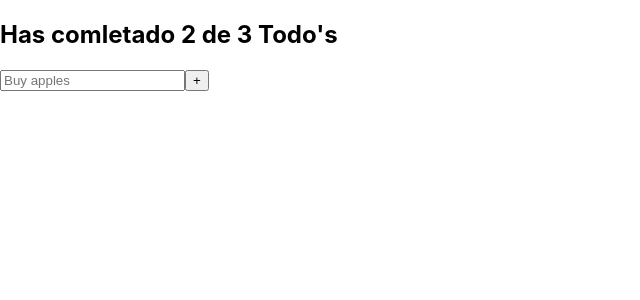
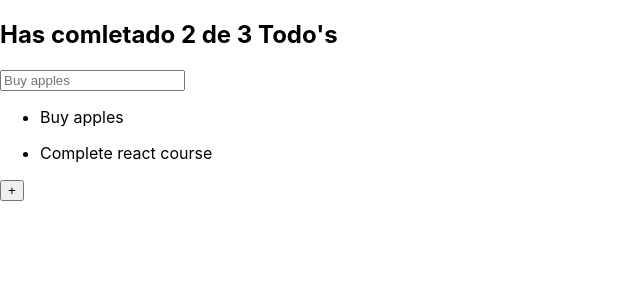
Before and after one commit to Armando101/todo-react-app, a React (Create React App) app: page / in a window 1280 px wide. Shown: the top 300 px of the page, without its empty margins (0-640 px from the left). Built offline with nearby package versions, Linux system fonts and the light colour scheme.

Commit message:
layout base for todo app

```diff
--- a/src/App.js
+++ b/src/App.js
@@ -1,21 +1,23 @@
-// import { todos } from "./mocks/todo";
+import { CreateTodoButton } from "./components/CreateTodoButton";
+import { TodoCounter } from "./components/TodoCounter";
+import { TodoItem } from "./components/TodoItem";
+import { TodoList } from "./components/TodoList";
+import { TodoSearch } from "./components/TodoSearch";
+import { todos } from "./mocks/todo";
 
 function App() {
   return (
     <>
-      {/* <TodoCounter /> */}
-      <h2>Has comletado 2 de 3 Todo's</h2>
-      {/* <TododSearch /> */}
-      <input type="text" placeholder="Buy apples" />
-      {/* <TodoList>
-        {todos.map((item, index) => {
-          <TodoItem key={index} item />;
-        })}
-      </TodoList> */}
-      {/*
+      <TodoCounter />
+      <TodoSearch />
+
+      <TodoList>
+        {todos.map((item, index) => (
+          <TodoItem key={index} text={item.text} />
+        ))}
+      </TodoList>
+
       <CreateTodoButton />
-       */}
-      <button>+</button>
     </>
   );
 }
--- /dev/null
+++ b/src/components/CreateTodoButton.jsx
@@ -0,0 +1,5 @@
+import React from "react";
+
+export const CreateTodoButton = () => {
+  return <button>+</button>;
+};
--- /dev/null
+++ b/src/components/TodoCounter.jsx
@@ -0,0 +1,5 @@
+import React from "react";
+
+export const TodoCounter = () => {
+  return <h2>Has comletado 2 de 3 Todo's</h2>;
+};
--- /dev/null
+++ b/src/components/TodoItem.jsx
@@ -0,0 +1,9 @@
+import React from "react";
+
+export const TodoItem = ({ text }) => {
+  return (
+    <li>
+      <p>{text}</p>
+    </li>
+  );
+};
--- /dev/null
+++ b/src/components/TodoList.jsx
@@ -0,0 +1,5 @@
+import React from "react";
+
+export const TodoList = ({ children }) => {
+  return <ul>{children}</ul>;
+};
--- /dev/null
+++ b/src/components/TodoSearch.jsx
@@ -0,0 +1,5 @@
+import React from "react";
+
+export const TodoSearch = () => {
+  return <input type="text" placeholder="Buy apples" />;
+};
--- a/src/mocks/todo.js
+++ b/src/mocks/todo.js
@@ -1,4 +1,4 @@
 export const todos = [
   { text: "Buy apples", completed: false },
-  { text: "complete react course" },
+  { text: "Complete react course", completed: false },
 ];
```
